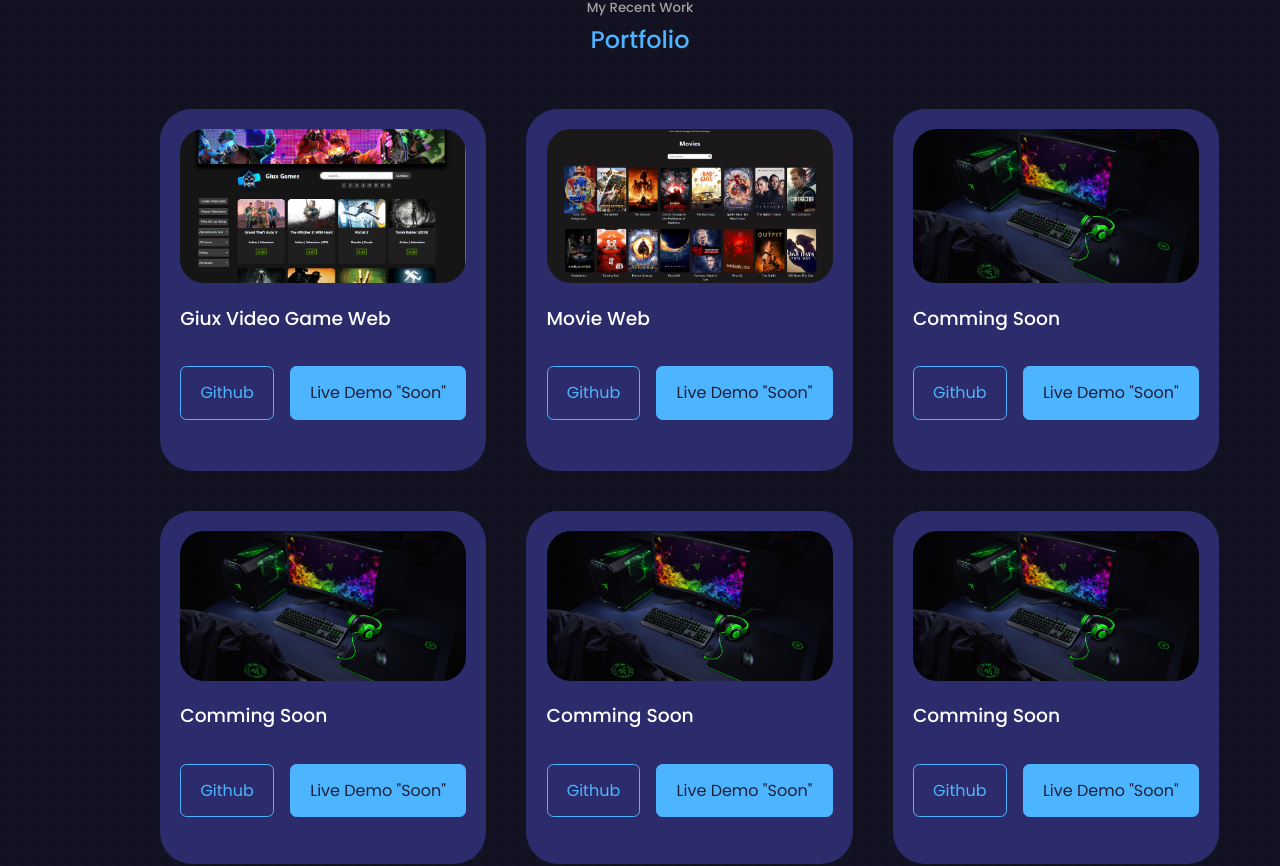
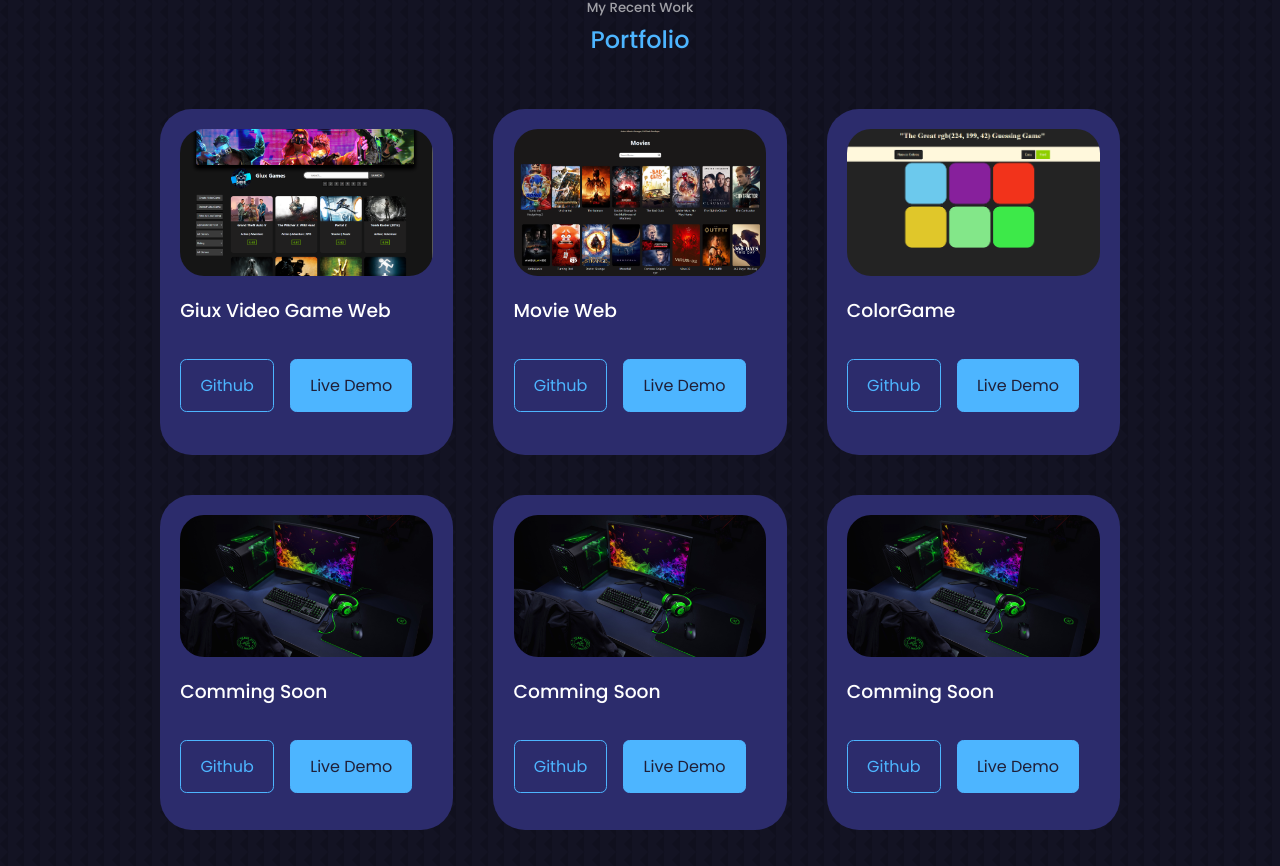
Before and after one commit to Giuxpro/Porfolio, a React (Create React App) app: page / in a window 1280 px wide. Shown: the part 2940-3806 px from the top of the page. Built offline with nearby package versions, Linux system fonts and the light colour scheme; no server answers.

Commit message:
minor details on conect

```diff
--- a/src/componets/contact/Contact.jsx
+++ b/src/componets/contact/Contact.jsx
@@ -7,16 +7,17 @@ import {ImWhatsapp} from "react-icons/im"
 import  { useRef } from 'react';
 import emailjs from '@emailjs/browser';
 
-const {PHONE_NUMBER, EMAIL_SERVICE_ID, TEMPLATE_SERVICE_ID, PUBLIC_KEY} = process.env
 
+// const {REACT_APP_PHONE_NUMBER, REACT_APP_EMAIL_SERVICE_ID, REACT_APP_TEMPLATE_SERVICE_ID, REACT_APP_PUBLIC_KEY} = process.env
 
+console.log(process.env.REACT_APP_PHONE_NUMBER)
 const Contact = () => {
   const form = useRef();
 
   const sendEmail = (e) => {
     e.preventDefault();
 
-    emailjs.sendForm("service_x13b9ju", "template_zdkz01m",  form.current, "M-Qkyci830QPzlOwZ")
+    emailjs.sendForm(`service_x13b9ju`, `template_zdkz01m`,  form.current, `M-Qkyci830QPzlOwZ`)
       .then((result) => {
           console.log(result.text);
       }, (error) => {
@@ -55,7 +56,7 @@ const Contact = () => {
             <ImWhatsapp/>
             <h4>WhatsApp</h4>
             <h5>Let's Talk</h5>
-            <a href={`https://api.whatsapp.com/send?phone=922276249`} target="_blank">Send a Message</a>
+            <a href={`https://api.whatsapp.com/send?phone=51922276249`} target="_blank">Send a Message</a>
           </article>
         </div>
         <form ref={form} onSubmit={sendEmail}>
--- a/src/componets/portfolio/Portfolio.jsx
+++ b/src/componets/portfolio/Portfolio.jsx
@@ -28,7 +28,7 @@ const Portfolio = () => {
                   Github
                 </a>
                 <a href={demo} className="btn btn-primary" target="_blank">
-                  Live Demo "Soon"
+                  Live Demo
                 </a>
               </div>
             </article>
--- a/src/componets/portfolio/data_Info.json
+++ b/src/componets/portfolio/data_Info.json
@@ -17,10 +17,10 @@
     },
     {
         "id": 4,
-        "image": "m.jpg",
-        "title": "Comming Soon",
-        "github": "Available Soon",
-        "demo": "Available Soon"
+        "image": "ColorGame.png",
+        "title": "ColorGame",
+        "github": "https://github.com/Giuxpro/p5-intro/tree/main/ColorGame",
+        "demo": "https://giux-colorgame.netlify.app/"
     },
     {
         "id": 3,
--- a/src/componets/recommended/Recommended.jsx
+++ b/src/componets/recommended/Recommended.jsx
@@ -15,7 +15,7 @@ import 'swiper/css/pagination';
 
 const Recommended = () => {
   return (
-    <section id='recommended'>
+    <section id='testimonials'>
       <h5>Review from clients</h5>
       <h2>Testimonials</h2>
 
```
Also changed, not shown: src/assets/ColorGame.png (added), 1 other file (tests, documents, lock files or other folders).
